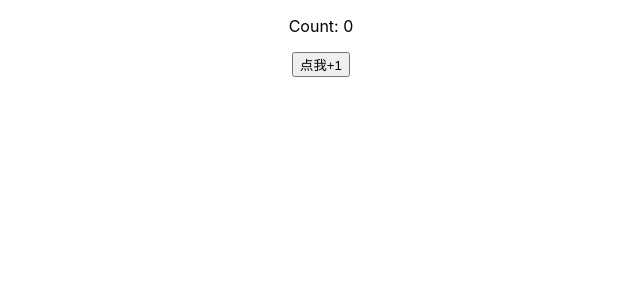
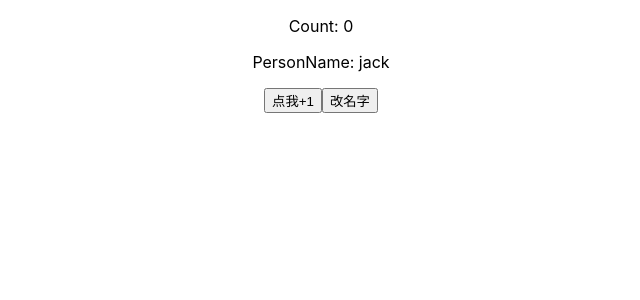
Before and after one commit to illuca/react-hook-test, a React (Create React App) app: page / in a window 1280 px wide. Shown: the top 300 px of the page, without its empty margins (319-959 px from the left). Built offline with nearby package versions, Linux system fonts and the light colour scheme.

Commit message:
useEffect_Hook

```diff
--- a/src/App.js
+++ b/src/App.js
@@ -22,15 +22,25 @@ class Count extends Component {
 
 function FunctionCount() {
     const [count, setCount] = React.useState(0)
+    const [personName, setPersonName] = React.useState('jack')
+
+    React.useEffect(()=>{
+        console.log('@')
+    }, [count])
 
     function add() {
         console.log(count)
         setCount(count + 1)
     }
+    function changePersonName() {
+        setPersonName('fuck')
+    }
 
     return <div>
         <p>Count: {count}</p>
+        <p>PersonName: {personName}</p>
         <button onClick={add}>点我+1</button>
+        <button onClick={changePersonName}>改名字</button>
     </div>
 }
 
```
